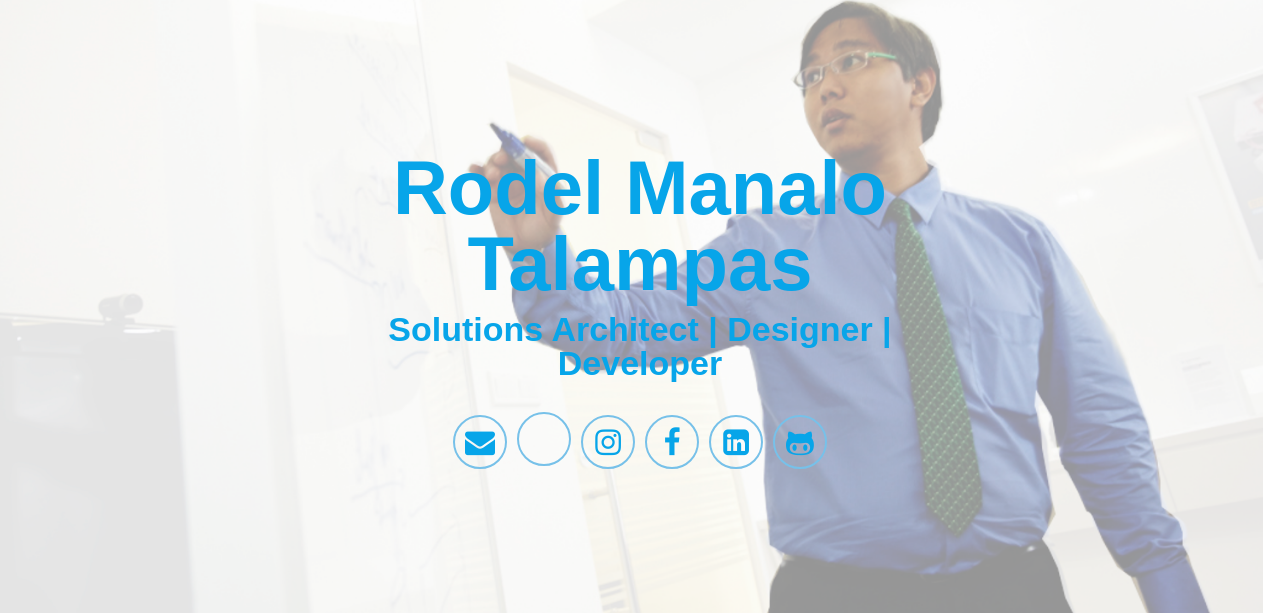
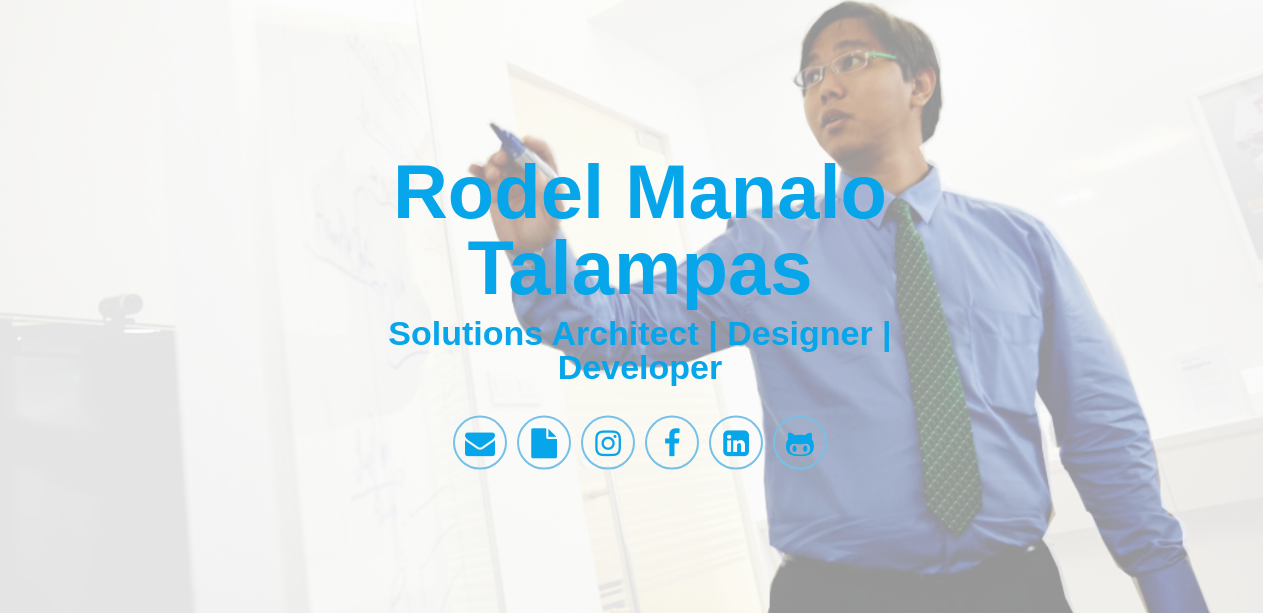
Before and after one commit to rodel-talampas/rodel-talampas.github.io, a Jekyll site: the page built from index.markdown, in a window 1280 px wide. Shown: the part 176-791 px from the top of the page. Built offline with Jekyll 4.4.1, drawn with Linux system fonts in a browser that asks for light colours.

Commit message:
change to file

```diff
--- a/_includes/header.html
+++ b/_includes/header.html
@@ -6,7 +6,7 @@
       </h1>
       <div class="header-icons">
         <a aria-label="Send email" href="mailto:{{ site.email }}"><i class="icon fa fa-envelope"></i></a>
-        <a aria-label="My Resume" target="_blank" href="mailto:{{ site.email }}"><i class="icon fa fa-file-user"></i></a>
+        <a aria-label="My Resume" target="_blank" href="mailto:{{ site.email }}"><i class="icon fa fa-file"></i></a>
         <a aria-label="My Instagram" target="_blank" href="https://www.instagram.com/{{ site.instagram }}"><i class="icon fa fa-instagram" aria-hidden="true"></i></a>
         <a aria-label="My Facebook" target="_blank" href="https://www.facebook.com/{{ site.facebook }} "><i class="icon fa fa-facebook" aria-hidden="true"></i></a>
         <a aria-label="My LinkedIn" target="_blank" href="https://www.linkedin.com/in/{{ site.linkedin }}/"><i class="icon fa fa-linkedin-square" aria-hidden="true"></i></a>
```
